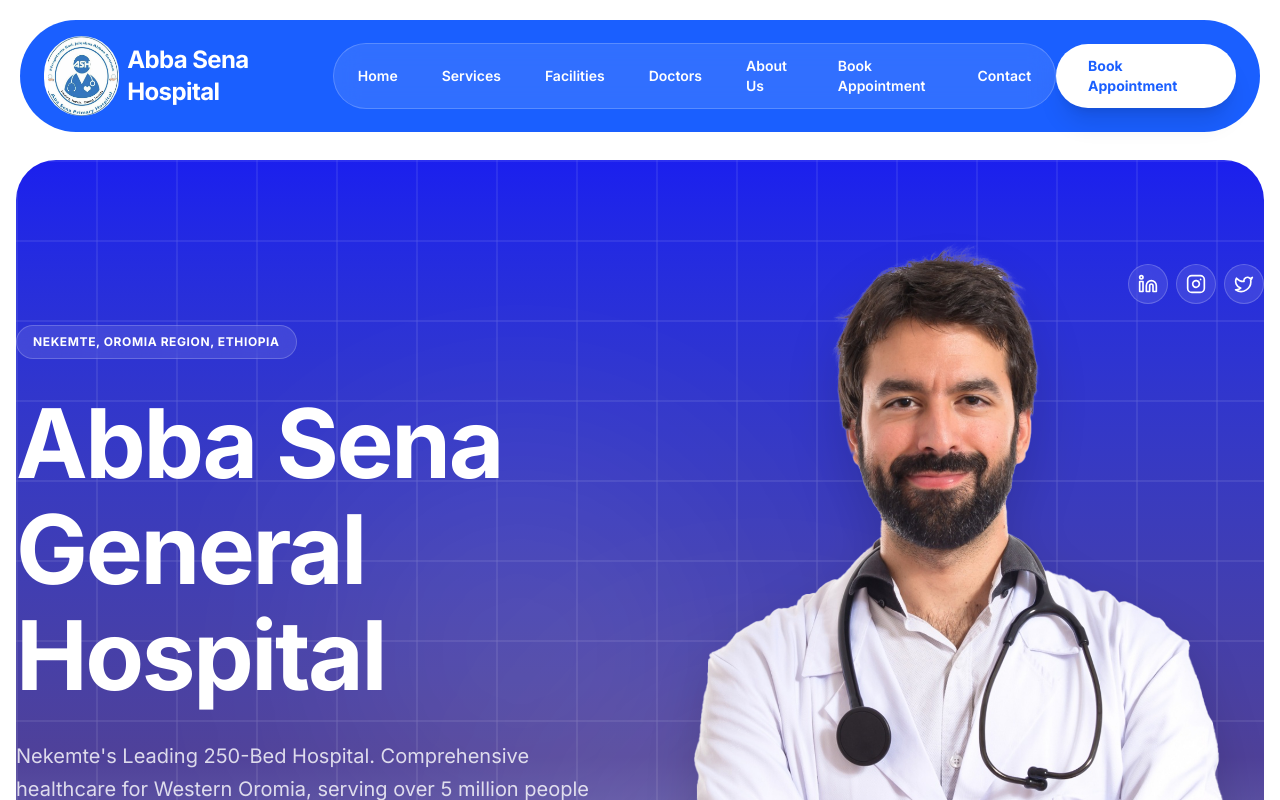
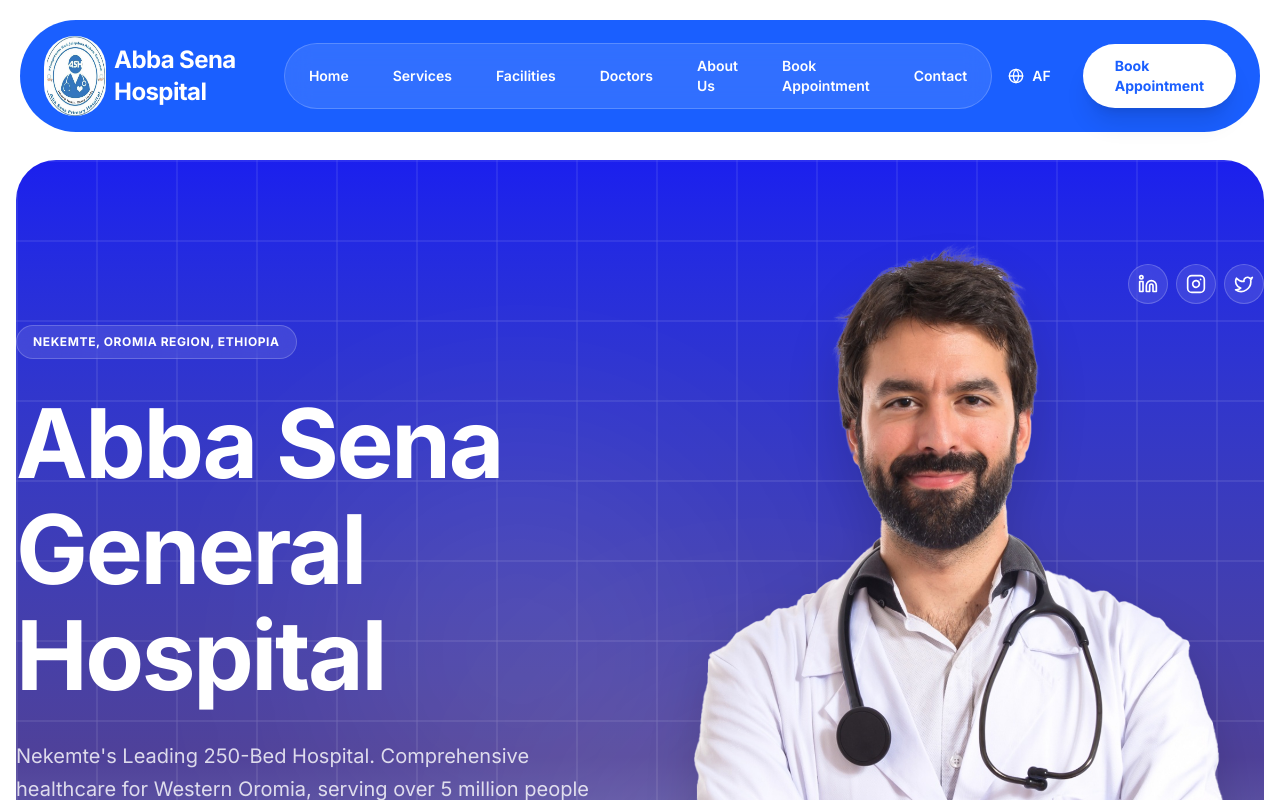
Before and after one commit to misotame/ASH-Portfolio, a React (Vite) app: page / in a window 1280 px wide. Shown: the top 800 px of the page. Built offline with nearby package versions, Linux system fonts and the light colour scheme.

Commit message:
Language Swicher Added In Navbar

```diff
--- a/src/components/Navbar.tsx
+++ b/src/components/Navbar.tsx
@@ -2,10 +2,12 @@
   Search,
   Menu,
   X,
-  ArrowRight
+  ArrowRight,
+  Globe
 } from 'lucide-react';
 import { motion, AnimatePresence } from 'motion/react';
 import { Link, useLocation } from 'react-router-dom';
+import { useState } from 'react';
 import logo from "../assets/img/logo.png"
 
 interface NavbarProps {
@@ -20,6 +22,14 @@
   const isHome = location.pathname === '/';
   const isAppointment = location.pathname === '/appointment';
   const isDarkPage = isHome || isAppointment;
+  const [isLangMenuOpen, setIsLangMenuOpen] = useState(false);
+  const [selectedLang, setSelectedLang] = useState('AF');
+
+  const languages = [
+    { code: 'AF', name: 'Afaan Oromo' },
+    { code: 'EN', name: 'English' },
+    { code: 'AM', name: 'አማርኛ' }
+  ];
 
   return (
     <>
@@ -69,8 +79,34 @@
           ))}
         </div>
 
-        {/* Right: Action Button & Mobile Menu Toggle */}
+        {/* Right: Language Switcher, Action Button & Mobile Menu Toggle */}
         <div className="flex items-center gap-4">
+          {/* Language Switcher */}
+          <div className="relative">
+            <button
+              onClick={() => setIsLangMenuOpen(!isLangMenuOpen)}
+              className={`hidden md:flex items-center gap-2 px-4 py-2 rounded-full text-sm font-semibold transition-all hover:bg-white/20 ${isMenuOpen ? 'text-white' : 'text-white'}`}
+            >
+              <Globe className="w-4 h-4" />
+              {selectedLang}
+            </button>
+            {isLangMenuOpen && (
+              <div className="absolute right-0 mt-2 w-32 bg-white rounded-lg shadow-lg overflow-hidden z-50">
+                {languages.map((lang) => (
+                  <button
+                    key={lang.code}
+                    onClick={() => {
+                      setSelectedLang(lang.code);
+                      setIsLangMenuOpen(false);
+                    }}
+                    className={`w-full px-4 py-2 text-left text-sm text-medical-blue hover:bg-gray-100 transition-colors ${selectedLang === lang.code ? 'bg-gray-100 font-semibold' : ''}`}
+                  >
+                    {lang.name}
+                  </button>
+                ))}
+              </div>
+            )}
+          </div>
           <Link
             to="/appointment"
             className={`hidden md:flex items-center gap-2 px-8 py-3 rounded-full font-bold text-sm transition-all bg-white text-medical-blue hover:bg-white/90 shadow-xl shadow-black/10`}
@@ -124,6 +160,21 @@
               >
                 Book Appointment
               </Link>
+              {/* Mobile Language Switcher */}
+              <div className="mt-4">
+                <p className="text-white/70 text-sm mb-2">Language</p>
+                <div className="flex gap-2">
+                  {languages.map((lang) => (
+                    <button
+                      key={lang.code}
+                      onClick={() => setSelectedLang(lang.code)}
+                      className={`px-4 py-2 rounded-full text-sm font-semibold transition-all ${selectedLang === lang.code ? 'bg-white text-medical-blue' : 'bg-white/10 text-white hover:bg-white/20'}`}
+                    >
+                      {lang.name}
+                    </button>
+                  ))}
+                </div>
+              </div>
             </div>
           </motion.div>
         )}
```
